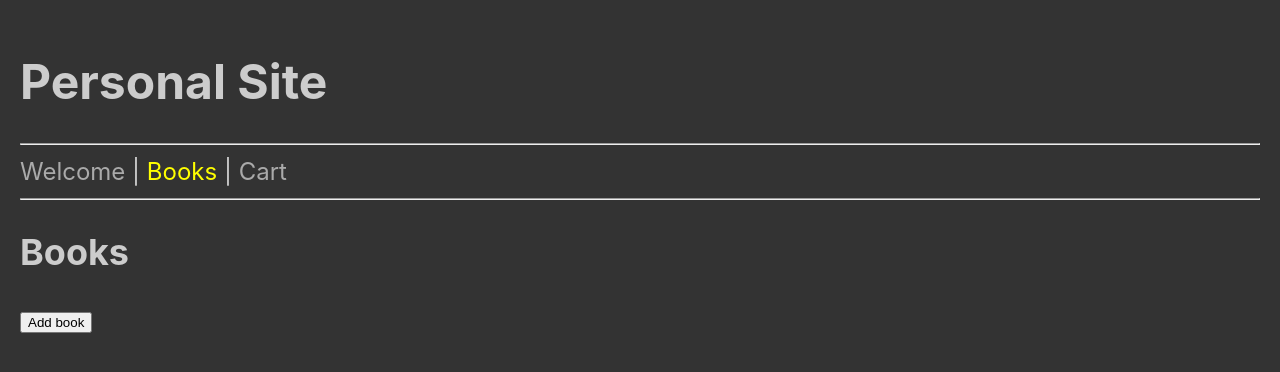
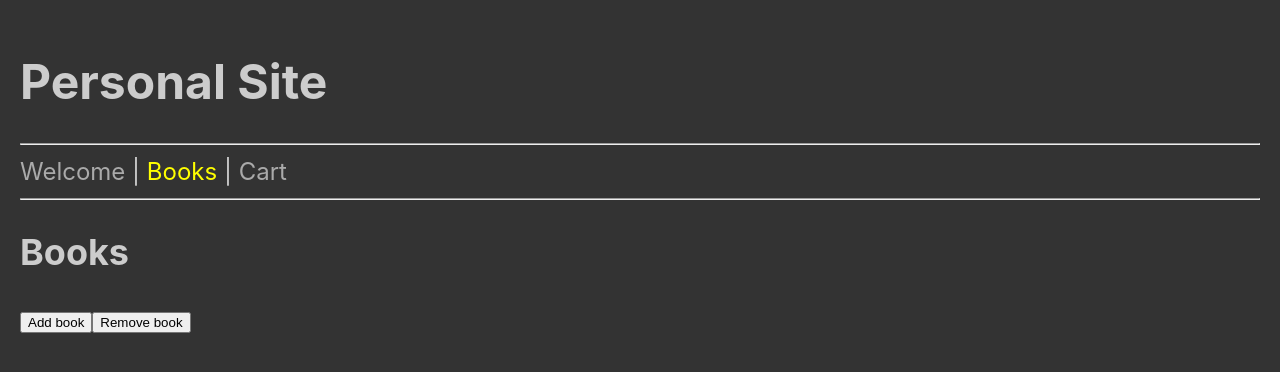
Before and after one commit to edwardtanguay/live-coding-redux-site-shop-app, a React (Vite) app: page /books in a window 1280 px wide. Shown: the top 372 px of the page. Built offline with nearby package versions, Linux system fonts and the light colour scheme.

Commit message:
subtract works

```diff
--- a/src/common/pages/PageBooks.jsx
+++ b/src/common/pages/PageBooks.jsx
@@ -8,6 +8,7 @@ export const PageBooks = () => {
 		<div className="page_books">
 			<h2>Books</h2>
 			<button onClick={() => dispatch(add())}>Add book</button>
+			<button onClick={() => dispatch(subtract())}>Remove book</button>
 		</div>
 	)
 }
```
